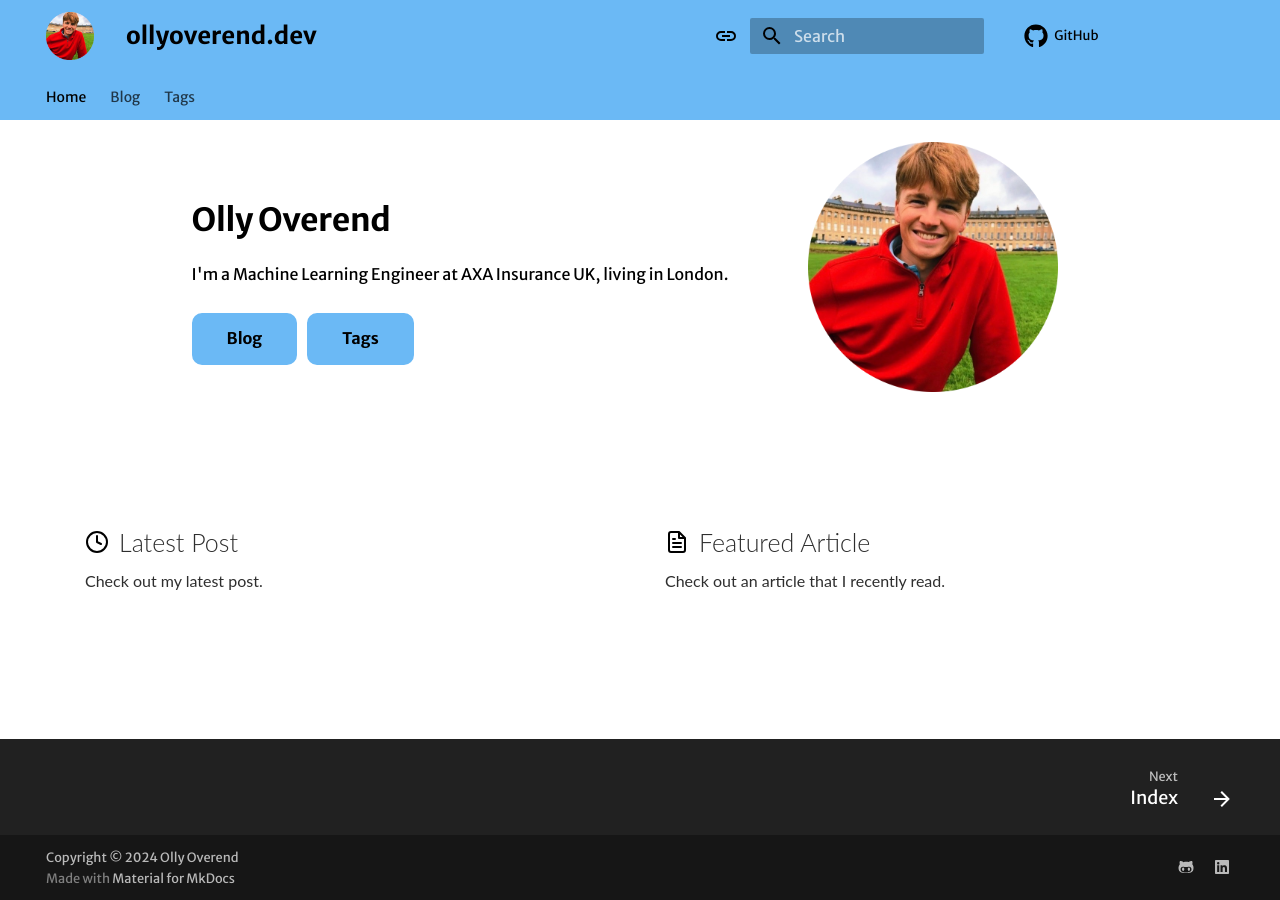
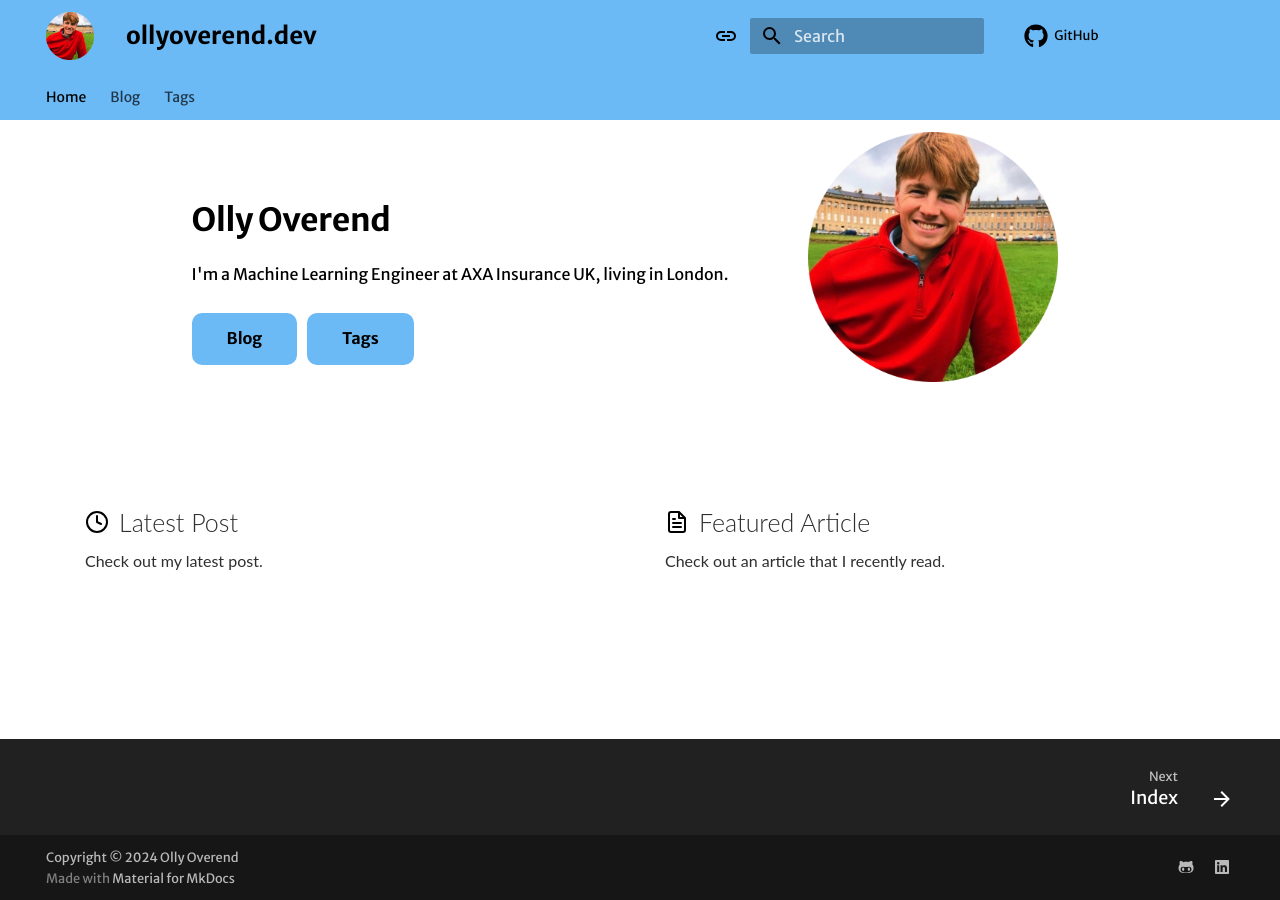
Before and after one commit to OliverOverend/ollyoverend.dev, an MkDocs documentation site: the page built from docs/index.md, in a window 1280 px wide. Built offline with MkDocs 1.6.1 and Material for MkDocs 9.7.7, drawn with Linux system fonts in a browser that asks for light colours; some web fonts are replaced; comment, search, counter and statistics services are not loaded.

Commit message:
Removes unnecessary styles from home.html for cleaner layout

```diff
--- a/assets/home.html
+++ b/assets/home.html
@@ -7,11 +7,6 @@
 {{ super() }}
 
 <style>
-    .md-main__inner {
-        display: flex;
-        height: 100%;
-    }
-
     .tx-container {
         padding-top: .5rem;
     }
@@ -19,18 +14,12 @@
     .tx-hero {
         margin: 32px 2.8rem;
         color: var(--md-primary-bg-color);
-        justify-content: center;
     }
 
     .tx-hero h1 {
         margin-bottom: 1rem;
         color: currentColor;
         font-weight: 700;
-    }
-
-    .tx-hero__content {
-        padding-bottom: 1rem;
-        margin: 0 auto;
     }
 
     .tx-hero__image {
```
